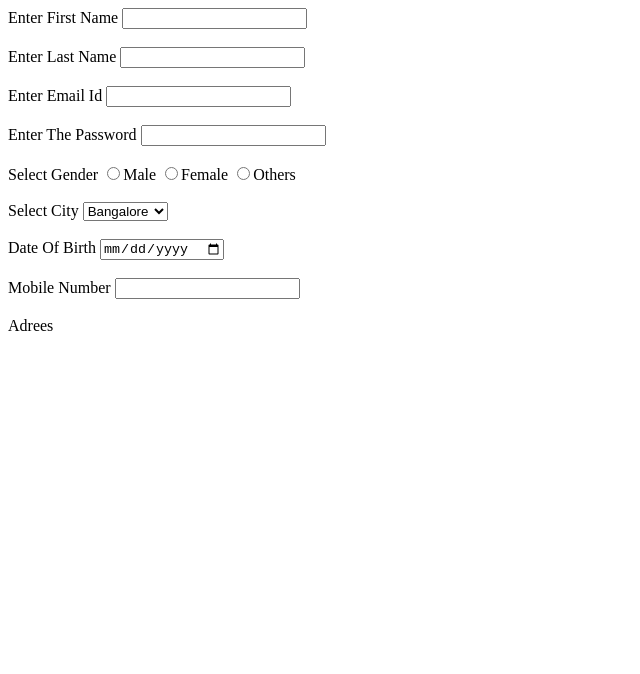
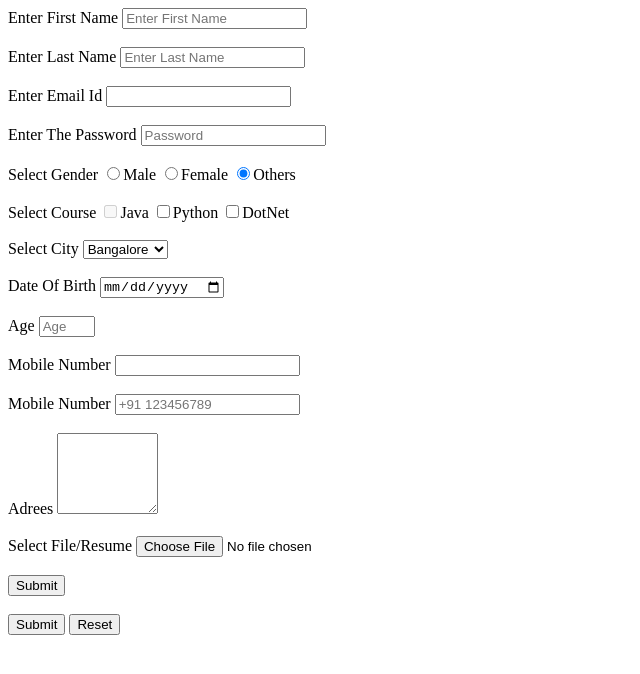
Before and after one commit to vijjutg/vijjutg.github.io, a plain HTML site: page form.html in a window 1280 px wide. Shown: the whole page, without its empty margins (0-640 px from the left). Drawn offline with Linux system fonts and the light colour scheme.

Commit message:
added html files

```diff
--- a/form.html
+++ b/form.html
@@ -9,28 +9,36 @@
         <form>
             <div> <!--next line -->
                 <lable>Enter First Name</lable>
-                <input type="text" name="firstName">
+                <input type="text" name="firstName" placeholder="Enter First Name" required
+                minlength="3" maxlength="15" autocomplete="off">
             </div>
             <br>
                 <lable>Enter Last Name</lable>
-                <input type="text" name="lastName">
+                <input type="text" name="lastName" placeholder="Enter Last Name" required autocomplete="off">
             <br>
             <br><!--next line-->
             <!-- e-mail -->
                 <lable>Enter Email Id</lable>
-                <input type="email" name="email">
+                <input type="email" name="email" autocomplete="off">
             <br>
             <br>
             <div>
                 <label>Enter The Password</label>
-                <input type="password" name="password">
+                <input type="password" name="password" placeholder="Password" required autocomplete="off">
             </div>
             <br>
             <div>
                 <lable>Select Gender</lable>
                 <input type="radio" name="gender">Male
                 <input type="radio" name="gender">Female
-                <input type="radio" name="gender">Others
+                <input type="radio" name="gender" checked>Others
+            </div>
+            <br>
+            <div>
+                <label>Select Course</label>
+                <input type="checkbox" disabled>Java
+                <input type="checkbox">Python
+                <input type="checkbox">DotNet
             </div>
             <br>
             <div>
@@ -50,17 +58,49 @@
             </div>
             <br>
             <div>
-                <lable>Mobile Number</lable>
-                <input type="text" pattern="[789][0-9]{9}">
+                <label>Age</label>
+                <input type="number" name="age" placeholder="Age" required min="18" max="30">
             </div>
             <br>
             <div>
+                <lable>Mobile Number</lable>
+                <input type="text" pattern="[789][0-9]{9}" name="mobile number" autocomplete="off">
+            </div>
+            <br>
+
+            <div>
+                <lable>Mobile Number</lable>
+                <input type="tel" name="Mobile Number" placeholder="+91 123456789" autocomplete="off">
+            </div>
+            <br>
+
+            <div>
                 <label>Adrees</label>
-                <addre>
+                <textarea rows="5" cols="10"  required minlength="15" maxlength="150" autocomplete="off"></textarea>
+            </div>
+            <br>
+            <!--doc upload -->
+            <div>
+                <label>Select File/Resume</label>
+                <input type="file" name="uploadFile" required>
+            </div>
+            <br>
+            <div>
+                <input type="submit">
+            </div>
 
-                </addre>
+            <br>
+            <div>
+                <button type="submit"> Submit </button>
+                <button type="reset">Reset</button>
             </div>
-            <!--todays task-->
-            <!-- dateofBirth, MoblieNumber, address -->
+
+            <!--validation verification-->
+
+
     </body>
 <html>
+
+<!--todays task-->
+<!--html5 validation
+how to turn off autosuggestion in html5 file-->
```
Also changed, not shown: tableform.html (+10 -0 lines), unorderedlist.html (+1 -0 lines).
